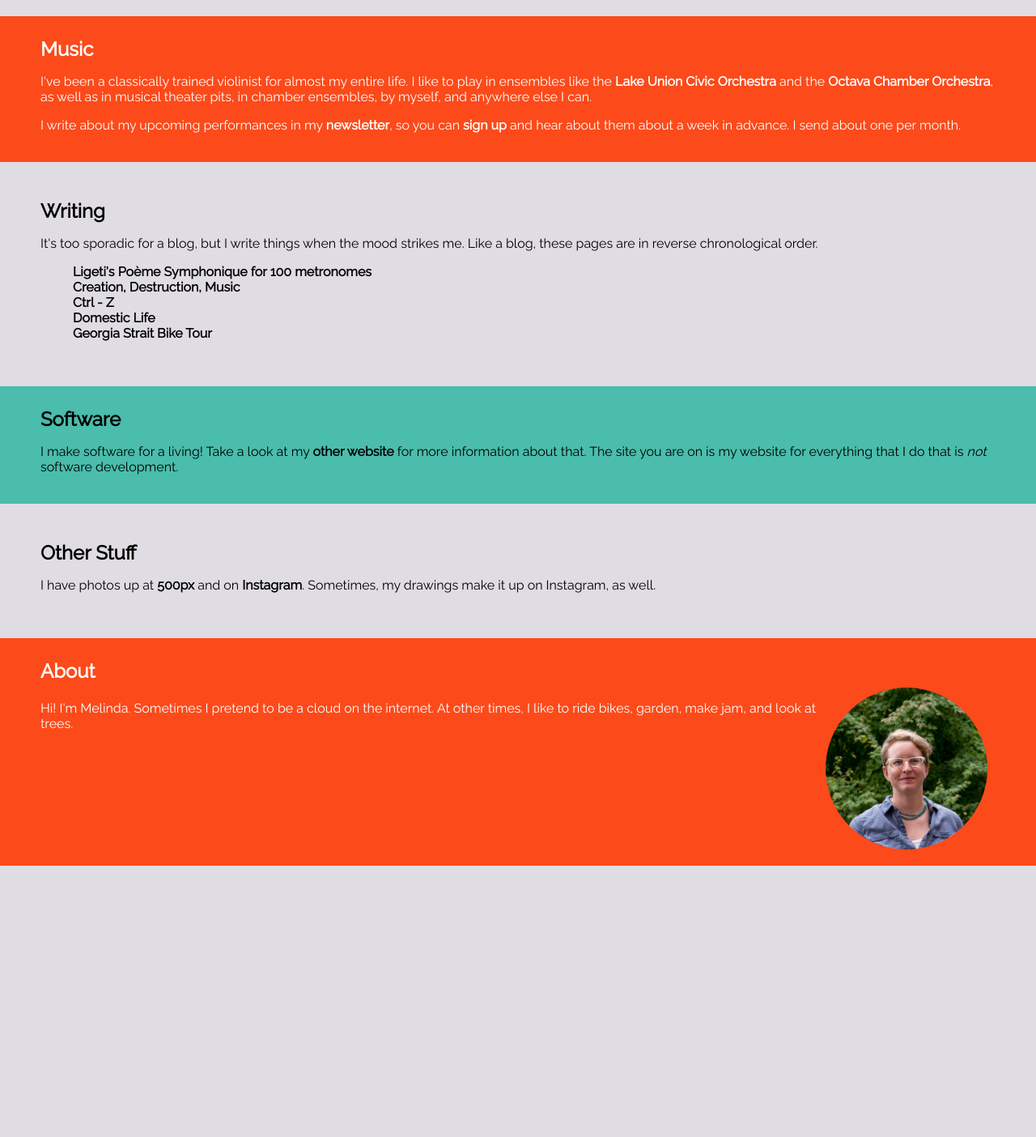
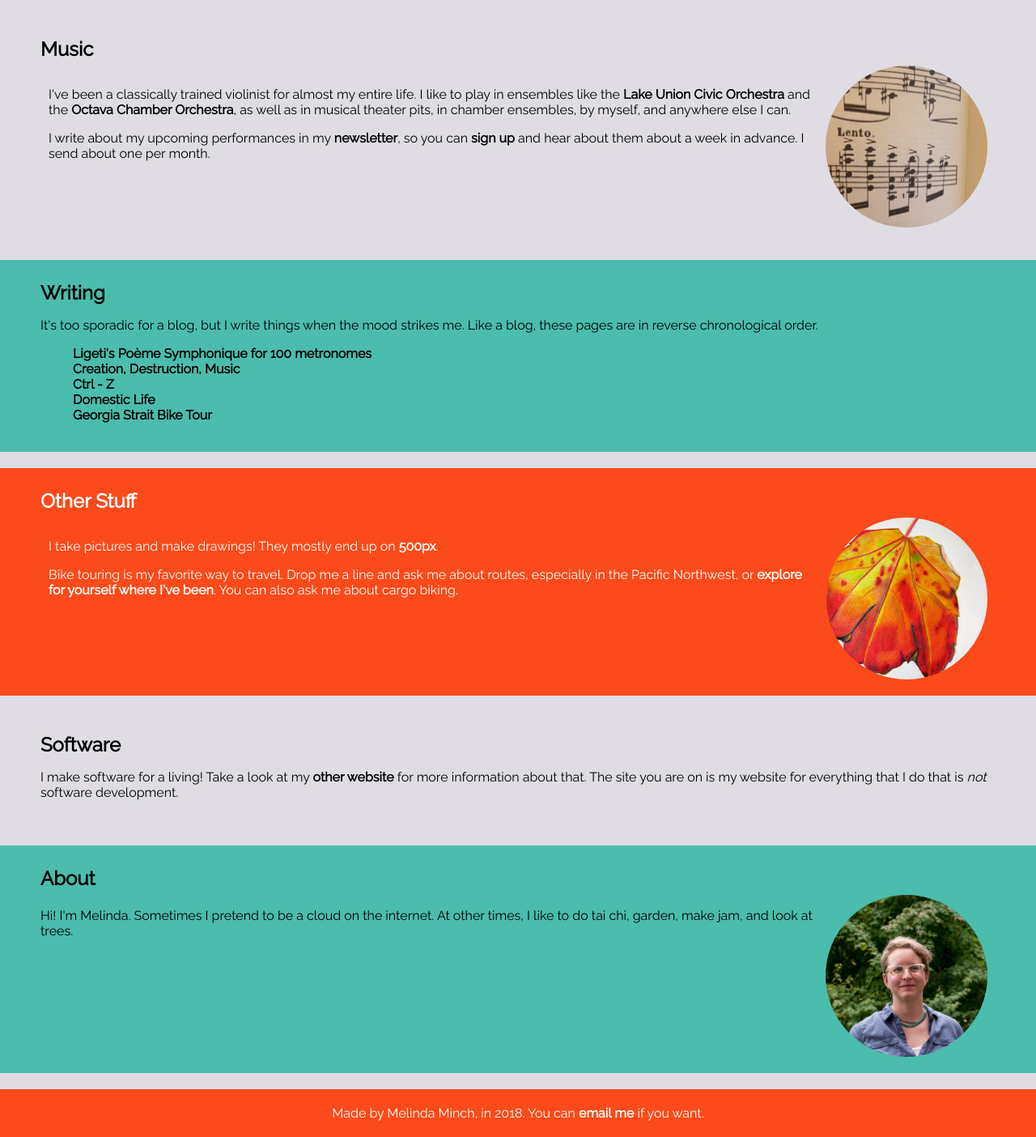
Before and after one commit to nein09/nein09.com, a PHP site: page / in a window 1280 px wide. Shown: the part 50-1454 px from the top of the page at 81% size. Before the commit the page ends 1119 px from the top, so only its background shows below. Run offline with PHP 8.4, Linux system fonts and the light colour scheme.

Commit message:
make it better on mobile

```diff
--- a/css/style.css
+++ b/css/style.css
@@ -53,17 +53,35 @@ header {
   padding: 15px; }
 
 .header__link {
-  margin: 20px; }
+  margin: 5px; }
+  @media only screen and (min-width: 768px) {
+    .header__link {
+      margin: 20px; } }
 
 .about {
   margin-left: auto; }
 
 section {
-  margin: 20px 0;
-  padding: 20px 50px; }
+  margin: 0;
+  padding: 20px; }
+  @media only screen and (min-width: 768px) {
+    section {
+      margin: 20px 0;
+      padding: 20px 50px; } }
 
 .section__flex {
-  display: flex; }
+  display: flex;
+  flex-direction: column-reverse; }
+  @media only screen and (min-width: 768px) {
+    .section__flex {
+      flex-direction: row; } }
+
+.cool-background {
+  background-color: #4ABDAC; }
+  .cool-background a, .cool-background a:visited {
+    color: #000; }
+  .cool-background a:active, .cool-background a:hover, .cool-background a:focus {
+    color: #FC4A1A; }
 
 .warm-background {
   background-color: #FC4A1A;
@@ -73,20 +91,29 @@ section {
   .warm-background a:active, .warm-background a:hover, .warm-background a:focus {
     color: #F7B733; }
 
-.cool-background {
-  background-color: #4ABDAC; }
-  .cool-background a, .cool-background a:visited {
-    color: #000; }
-  .cool-background a:active, .cool-background a:hover, .cool-background a:focus {
-    color: #FC4A1A; }
-
 .big-text {
-  margin: 50px; }
+  margin: 20px; }
+  .big-text img {
+    max-width: 100%; }
+  @media only screen and (min-width: 768px) {
+    .big-text {
+      margin: 50px; } }
 
 time {
   font-style: italic; }
 
-.headshot {
+.section__text {
+  margin: 10px; }
+
+.section__image {
+  height: 200px;
   width: 200px;
-  margin: 0 10px 0 auto;
-  border-radius: 200px; }
+  border-radius: 200px;
+  margin: 0 auto; }
+  @media only screen and (min-width: 768px) {
+    .section__image {
+      margin: 0 10px 0 auto; } }
+
+footer {
+  text-align: center;
+  padding: 20px; }
--- a/index.html
+++ b/index.html
@@ -14,12 +14,17 @@
 				<li class="about"><a class="header__link" href="#about">about</a></li>
 			</ul>
 		</header>
-		<section class="warm-background" id="music">
+		<section id="music">
 			<h2>Music</h2>
-			<p>I've been a classically trained violinist for almost my entire life. I like to play in ensembles like the <a href="http://luco.org" target="_blank">Lake Union Civic Orchestra</a> and the <a href="http://octavachamberorchestra.com/" target="_blank">Octava Chamber Orchestra</a>, as well as in musical theater pits, in chamber ensembles, by myself, and anywhere else I can.</p>
-			<p>I write about my upcoming performances in my <a href="https://tinyletter.com/melindaminchmusic/archive" target="_blank">newsletter</a>, so you can <a href="https://tinyletter.com/melindaminchmusic" target="_blank">sign up</a> and hear about them about a week in advance. I send about one per month.</p>
+			<div class="section__flex">
+				<div class="section__text">
+					<p>I've been a classically trained violinist for almost my entire life. I like to play in ensembles like the <a href="http://luco.org" target="_blank">Lake Union Civic Orchestra</a> and the <a href="http://octavachamberorchestra.com/" target="_blank">Octava Chamber Orchestra</a>, as well as in musical theater pits, in chamber ensembles, by myself, and anywhere else I can.</p>
+					<p>I write about my upcoming performances in my <a href="https://tinyletter.com/melindaminchmusic/archive" target="_blank">newsletter</a>, so you can <a href="https://tinyletter.com/melindaminchmusic" target="_blank">sign up</a> and hear about them about a week in advance. I send about one per month.</p>
+				</div>
+				<img class="section__image" src="img/music.png">
+			</div>
 		</section>
-		<section id="writing">
+		<section id="writing" class="cool-background">
 			<h2>Writing</h2>
 			<p>It's too sporadic for a blog, but I write things when the mood strikes me. Like a blog, these pages are in reverse chronological order.</p>
 			<ul class="writing">
@@ -30,20 +35,27 @@
 				<li><a href="georgia-strait-bike-tour.html" target="_blank">Georgia Strait Bike Tour</a></li>
 			</ul>
 		</section>
-		<section class="cool-background" id="software">
+		<section id="other" class="warm-background">
+			<h2>Other Stuff</h2>
+			<div class="section__flex">
+			<div class="section__text">
+				<p>I take pictures and make drawings! They mostly end up on <a href="http://500px.com/nein09" target="_blank">500px</a>.</p>
+				<p>Bike touring is my favorite way to travel. Drop me a line and ask me about routes, especially in the Pacific Northwest, or <a href="https://www.strava.com/athletes/180769/heatmaps/52d309b3#10/47.70699/-122.37259" target="_blank">explore for yourself where I've been</a>. You can also ask me about cargo biking.</p>
+			</div>
+			<img class="section__image" src="img/leaf-square.png">
+		</div>
+		</section>
+		<section id="software">
 			<h2>Software</h2>
 			<p>I make software for a living! Take a look at my <a href="http://melindaminch.com" target="_blank">other website</a> for more information about that. The site you are on is my website for everything that I do that is <i>not</i> software development. </p>
 		</section>
-		<section id="other">
-			<h2>Other Stuff</h2>
-			<p>I have photos up at <a href="https://500px.com/nein09" target="_blank">500px</a> and on <a href="https://www.instagram.com/nein09/" _target="blank">Instagram</a>. Sometimes, my drawings make it up on Instagram, as well.
-		</section>
-		<section class="warm-background" id="about">
+		<section id="about" class="cool-background">
 			<h2>About</h2>
 			<div class="section__flex">
-				<p>Hi! I'm Melinda. Sometimes I pretend to be a cloud on the internet. At other times, I like to ride bikes, garden, make jam, and look at trees.</p>
-				<img class="headshot" src="img/headshot-2017-web.jpg">
+				<p>Hi! I'm Melinda. Sometimes I pretend to be a cloud on the internet. At other times, I like to do tai chi, garden, make jam, and look at trees.</p>
+				<img class="section__image" src="img/headshot-2017-web.jpg">
 			</div>
 		</section>
+		<footer class="warm-background">Made by Melinda Minch, in 2018. You can <a href="mailto:nein09@nein09.com">email me</a> if you want.</footer>
 	</body>
 </html>
--- a/sass/style.scss
+++ b/sass/style.scss
@@ -89,7 +89,10 @@ header {
 }
 
 .header__link {
-  margin: 20px;
+  margin: 5px;
+  @include breakpoint(large-and-up) {
+    margin: 20px;
+  }
 }
 
 .about {
@@ -97,26 +100,21 @@ header {
 }
 
 section {
-  margin: 20px 0;
-  padding: 20px 50px;
+  margin: 0;
+  padding: 20px;
+
+  @include breakpoint(large-and-up) {
+    margin: 20px 0;
+    padding: 20px 50px;
+  }
 }
 
 .section__flex {
   display: flex;
-}
-
-.warm-background {
-  background-color: $warm-accent;
-  color: $white;
-
-  a, a:visited {
-    color: $white;
+  flex-direction: column-reverse;
+  @include breakpoint(large-and-up) {
+    flex-direction: row;
   }
-
-  a:active, a:hover, a:focus {
-    color: $bright-accent;
-  }
-
 }
 
 .cool-background {
@@ -131,16 +129,52 @@ section {
   }
 }
 
+.warm-background {
+  background-color: $warm-accent;
+  color: $white;
+
+  a, a:visited {
+    color: $white;
+  }
+
+  a:active, a:hover, a:focus {
+    color: $bright-accent;
+  }
+}
+
 .big-text {
-  margin: 50px;
+  margin: 20px;
+
+  img {
+    max-width: 100%;
+  }
+
+  @include breakpoint(large-and-up) {
+    margin: 50px;
+  }
 }
 
 time {
   font-style: italic;
 }
 
-.headshot {
+.section__text {
+  margin: 10px;
+}
+
+.section__image {
+  height: 200px;
   width: 200px;
-  margin: 0 10px 0 auto;
   border-radius: 200px;
+  margin: 0 auto;
+
+  @include breakpoint(large-and-up) {
+    margin: 0 10px 0 auto;
+  }
 }
+
+footer {
+  text-align: center;
+  padding: 20px;
+
+}
```
Also changed, not shown: img/headshot-2017-web.png (added), img/leaf-square.png (added), img/music.png (added).
